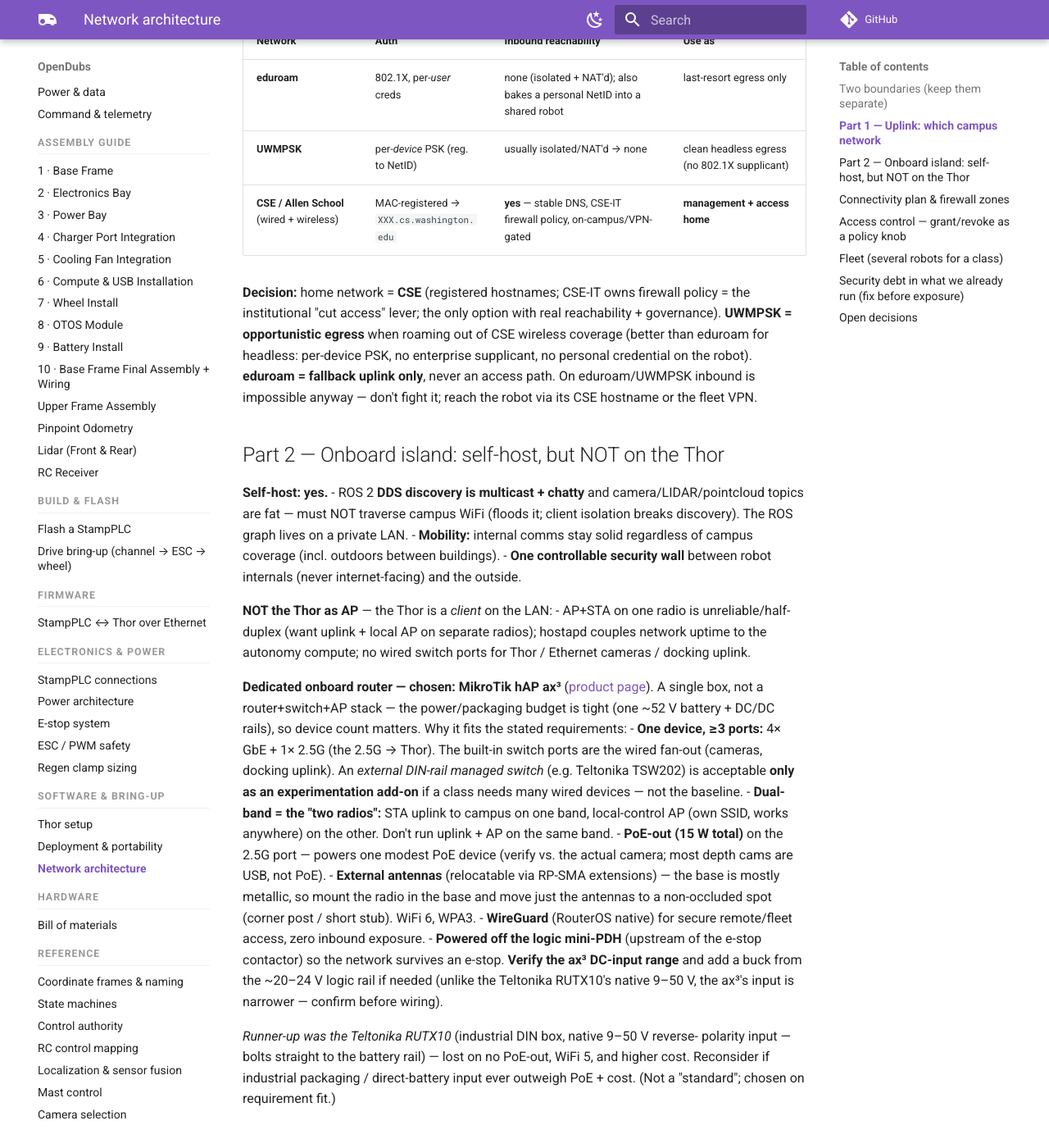
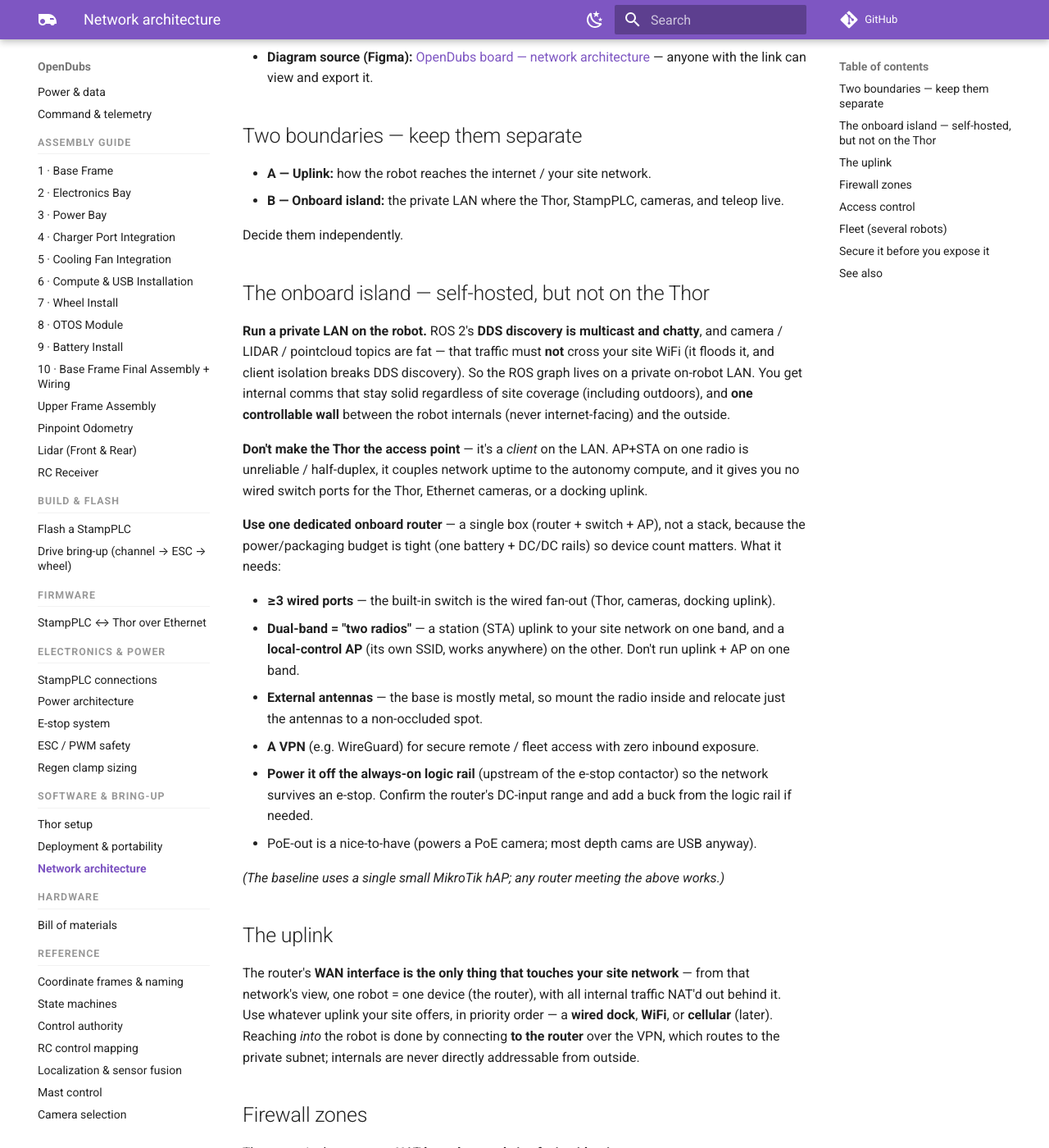
Before and after one commit to UW-Allen-School-Robotics/opendubs, an MkDocs documentation site: the page built from docs/network-architecture.md, in a window 1280 px wide and 1400 px high, scrolled down 621 px. Shown: the whole window at 82% size. Built offline with MkDocs 1.6.1 and Material for MkDocs 9.7.7, drawn with Linux system fonts in a browser that asks for light colours; comment, search, counter and statistics services are not loaded; some of the changed text lies outside the part shown; grey boxes are pictures that could not be loaded.

Commit message:
docs: hard-scrub the network architecture page + add the Figma diagram
Generalize for an outside replicator and drop the UW-specifics: removed the
eduroam / UWMPSK / CSE / Allen School / *.cs.washington.edu / CSE-IT campus-uplink
content, the internal-notes references, and the ax3-vs-RUTX10 comparison — the
uplink is now "whatever your site offers." Reframed the backward-looking "Security
debt in what we already run" as a forward-looking "Secure it before you expose it"
(keeping the actionable points: dashboard auth, bind rosbridge/foxglove to the LAN,
default-deny inbound). "student" -> "guest/user". Added the network-architecture
Figma diagram (node 46-2423).

Co-Authored-By: Claude Opus 4.8 <noreply@anthropic.com>

````diff
--- a/docs/network-architecture.md
+++ b/docs/network-architecture.md
@@ -1,162 +1,102 @@
-# Network Architecture — Connectivity, Access Control & Security
+# Network architecture
 
-**Status: design — not yet implemented.** Deployment context: the robot(s) run
-mostly at **UW / Allen School (CSE)**. Companion to
-[control-authority.md](control-authority.md),
-hardening-roadmap.md (track 6 deploy/ops),
-capability-backlog.md (#3 onboard WiFi).
+**Status: design — not fully implemented.** How the robot connects, keeps its internal ROS network
+private, and controls who can reach what.
 
-> UW network *policy* specifics (client isolation, NAT, inbound rules) should be
-> **confirmed with CSE-IT / UW-IT** — the postures below are the usual shape, not
-> a guarantee.
+<div style="position: relative; padding-bottom: 60%; height: 0; overflow: hidden; border: 1px solid var(--md-default-fg-color--lightest); border-radius: 0.2rem; margin: 1em 0;">
+  <iframe style="position: absolute; inset: 0; width: 100%; height: 100%; border: 0;" src="https://embed.figma.com/board/LVbgJwMKO65TARF3m6v7I6/OpenDubs?node-id=46-2423&embed-host=opendubs-docs" allowfullscreen loading="lazy" title="OpenDubs network architecture (Figma)"></iframe>
+</div>
 
-## Two boundaries (keep them separate)
+- **Diagram source (Figma):** [OpenDubs board — network architecture](https://www.figma.com/board/LVbgJwMKO65TARF3m6v7I6/OpenDubs?node-id=46-2423) — anyone with the link can view and export it.
 
-- **A — Uplink:** how the robot reaches campus/internet.
-- **B — Onboard island:** the private LAN where the Thor, StampLC,
-  cameras, and teleop live.
+## Two boundaries — keep them separate
 
-Decide them independently: **CSE for A, self-hosted dedicated router for B.**
+- **A — Uplink:** how the robot reaches the internet / your site network.
+- **B — Onboard island:** the private LAN where the Thor, StampPLC, cameras, and teleop live.
 
-## Part 1 — Uplink: which campus network
+Decide them independently.
 
-| Network | Auth | Inbound reachability | Use as |
-|---|---|---|---|
-| **eduroam** | 802.1X, per-*user* creds | none (isolated + NAT'd); also bakes a personal NetID into a shared robot | last-resort egress only |
-| **UWMPSK** | per-*device* PSK (reg. to NetID) | usually isolated/NAT'd → none | clean headless egress (no 802.1X supplicant) |
-| **CSE / Allen School** (wired + wireless) | MAC-registered → `XXX.cs.washington.edu` | **yes** — stable DNS, CSE-IT firewall policy, on-campus/VPN-gated | **management + access home** |
+## The onboard island — self-hosted, but not on the Thor
 
-**Decision:** home network = **CSE** (registered hostnames; CSE-IT owns firewall
-policy = the institutional "cut access" lever; the only option with real
-reachability + governance). **UWMPSK = opportunistic egress** when roaming out of
-CSE wireless coverage (better than eduroam for headless: per-device PSK, no
-enterprise supplicant, no personal credential on the robot). **eduroam = fallback
-uplink only**, never an access path. On eduroam/UWMPSK inbound is impossible
-anyway — don't fight it; reach the robot via its CSE hostname or the fleet VPN.
+**Run a private LAN on the robot.** ROS 2's **DDS discovery is multicast and chatty**, and
+camera / LIDAR / pointcloud topics are fat — that traffic must **not** cross your site WiFi (it
+floods it, and client isolation breaks DDS discovery). So the ROS graph lives on a private on-robot
+LAN. You get internal comms that stay solid regardless of site coverage (including outdoors), and
+**one controllable wall** between the robot internals (never internet-facing) and the outside.
 
-## Part 2 — Onboard island: self-host, but NOT on the Thor
+**Don't make the Thor the access point** — it's a *client* on the LAN. AP+STA on one radio is
+unreliable / half-duplex, it couples network uptime to the autonomy compute, and it gives you no
+wired switch ports for the Thor, Ethernet cameras, or a docking uplink.
 
-**Self-host: yes.**
-- ROS 2 **DDS discovery is multicast + chatty** and camera/LIDAR/pointcloud topics
-  are fat — must NOT traverse campus WiFi (floods it; client isolation breaks
-  discovery). The ROS graph lives on a private LAN.
-- **Mobility:** internal comms stay solid regardless of campus coverage (incl.
-  outdoors between buildings).
-- **One controllable security wall** between robot internals (never internet-facing)
-  and the outside.
+**Use one dedicated onboard router** — a single box (router + switch + AP), not a stack, because the
+power/packaging budget is tight (one battery + DC/DC rails) so device count matters. What it needs:
 
-**NOT the Thor as AP** — the Thor is a *client* on the LAN:
-- AP+STA on one radio is unreliable/half-duplex (want uplink + local AP on separate
-  radios); hostapd couples network uptime to the autonomy compute; no wired switch
-  ports for Thor / Ethernet cameras / docking uplink.
+- **≥3 wired ports** — the built-in switch is the wired fan-out (Thor, cameras, docking uplink).
+- **Dual-band = "two radios"** — a station (STA) uplink to your site network on one band, and a
+  **local-control AP** (its own SSID, works anywhere) on the other. Don't run uplink + AP on one band.
+- **External antennas** — the base is mostly metal, so mount the radio inside and relocate just the
+  antennas to a non-occluded spot.
+- **A VPN** (e.g. WireGuard) for secure remote / fleet access with zero inbound exposure.
+- **Power it off the always-on logic rail** (upstream of the e-stop contactor) so the network
+  survives an e-stop. Confirm the router's DC-input range and add a buck from the logic rail if needed.
+- PoE-out is a nice-to-have (powers a PoE camera; most depth cams are USB anyway).
 
-**Dedicated onboard router — chosen: MikroTik hAP ax³** ([product page](https://mikrotik.com/product/hap_ax3)).
-A single box, not a router+switch+AP stack — the power/packaging budget is tight (one
-~52 V battery + DC/DC rails), so device count matters. Why it fits the stated requirements:
-- **One device, ≥3 ports:** 4× GbE + 1× 2.5G (the 2.5G → Thor). The built-in switch
-  ports are the wired fan-out (cameras, docking uplink). An
-  *external DIN-rail managed switch* (e.g. Teltonika TSW202) is acceptable **only as
-  an experimentation add-on** if a class needs many wired devices — not the baseline.
-- **Dual-band = the "two radios":** STA uplink to campus on one band, local-control
-  AP (own SSID, works anywhere) on the other. Don't run uplink + AP on the same band.
-- **PoE-out (15 W total)** on the 2.5G port — powers one modest PoE device (verify
-  vs. the actual camera; most depth cams are USB, not PoE).
-- **External antennas** (relocatable via RP-SMA extensions) — the base is mostly
-  metallic, so mount the radio in the base and move just the antennas to a
-  non-occluded spot (corner post / short stub). WiFi 6, WPA3.
-- **WireGuard** (RouterOS native) for secure remote/fleet access, zero inbound exposure.
-- **Powered off the logic mini-PDH** (upstream of the e-stop contactor) so the
-  network survives an e-stop. **Verify the ax³ DC-input range** and add a buck from
-  the ~20–24 V logic rail if needed (unlike the Teltonika RUTX10's native 9–50 V,
-  the ax³'s input is narrower — confirm before wiring).
+*(The baseline uses a single small MikroTik hAP; any router meeting the above works.)*
 
-*Runner-up was the Teltonika RUTX10* (industrial DIN box, native 9–50 V reverse-
-polarity input — bolts straight to the battery rail) — lost on no PoE-out, WiFi 5,
-and higher cost. Reconsider if industrial packaging / direct-battery input ever
-outweigh PoE + cost. (Not a "standard"; chosen on requirement fit.)
+## The uplink
 
-## Connectivity plan & firewall zones
+The router's **WAN interface is the only thing that touches your site network** — from that
+network's view, one robot = one device (the router), with all internal traffic NAT'd out behind it.
+Use whatever uplink your site offers, in priority order — a **wired dock**, **WiFi**, or **cellular**
+(later). Reaching *into* the robot is done by connecting **to the router** over the VPN, which routes
+to the private subnet; internals are never directly addressable from outside.
 
-The router is the **gateway, NAT boundary, and the campus-facing identity**. The
-thing that associates to CSE (registered MAC → `robotN.cs.washington.edu`) is the
-router's WAN interface; the Thor and internals are **never individually on campus**
-— from CSE-IT's view one robot = one registered host (the router), with all internal
-traffic NAT'd out behind it. To reach *into* the robot, an admin connects **to the
-router** (WireGuard) which routes to the private subnet; internals are never directly
-addressable from outside.
+## Firewall zones
 
-```
-   WAN (uplinks, priority): ① wired dock → CSE wired  ② WiFi-STA → CSE/UWMPSK  ③ LTE (later)
-                                   │  NAT · stateful firewall · DNS/DHCP · WireGuard endpoint
-                 ┌─────────────────┴─────────────────┐
-        LAN-CORE (trusted 10.42.N.0/24)        STUDENT VLAN (guest SSID, isolated)
-        Thor(2.5G) · cameras ·       student laptops/phones
-        StampLC-bridge · ROS/DDS island
-```
+The router is the **gateway, NAT boundary, and site-facing identity.**
 
-**"Outbound-only" = stateful NAT, not "nothing comes back."** The firewall blocks
-*unsolicited* inbound, not replies. Updates/downloads (apt, pip, ROS pkgs, container
-pulls, NTP, model weights) are **outbound-initiated**, so they're permitted by the
-`LAN-core → WAN` rule + ESTABLISHED/RELATED — **no inbound hole needed**. Campus auth
-(UWMPSK PSK / CSE MAC-reg / eduroam 802.1X with a *service* identity, not a personal
-NetID) happens at the router's STA uplink, invisible to the internals.
+**"Outbound-only" = stateful NAT, not "nothing comes back."** The firewall blocks *unsolicited*
+inbound, not replies — so updates/downloads (apt, pip, ROS packages, container pulls, NTP) work
+outbound with **no inbound hole needed.**
 
 | From → To | Policy |
 |---|---|
 | LAN-core → WAN | **ALLOW** (stateful) — updates/downloads live here |
 | WAN → internal | **DROP new**; ESTABLISHED/RELATED only |
 | LAN-core → LAN-core | ALLOW (the ROS island) |
-| Admin (WireGuard peer) → LAN-core | ALLOW |
-| Student → dashboard :8080 (+ optional teleop / Foxglove RO) | ALLOW (narrow allowlist) |
-| Student → rest of LAN-core (ROS svcs, StampLC, SSH) | **DENY** |
-| Student → WAN (internet) | **DENY** (robot uplink is for the robot, not a hotspot) |
-| Student → Student | DENY (client isolation) |
+| Admin (VPN peer) → LAN-core | ALLOW |
+| Guest → dashboard `:8080` (+ optional teleop / Foxglove read-only) | ALLOW (narrow allowlist) |
+| Guest → rest of LAN-core (ROS services, StampPLC, SSH) | **DENY** |
+| Guest → internet | **DENY** (the uplink is for the robot, not a hotspot) |
+| Guest → Guest | DENY (client isolation) |
 
-**Policy levers:**
-- **Student internet = denied by default** (decided) — students reach the application
-  surface only, not the internet (avoids campus AUP/bandwidth issues + NAT'ing student
-  traffic under our registered host). Easy to relax later.
-- **Bulk-download / update gating = noted, NOT enforced** (decided) — egress is allowed
-  continuously; too much dev work ahead to bottleneck updates to the dock. Revisit as
-  an ops policy (update-while-docked) once the build settles.
-- *Later hardening:* **egress allowlisting** (restrict the Thor's outbound to known
-  destinations) to shrink blast radius — not now; wide-open egress + default-deny
-  ingress is the fine baseline.
+## Access control
 
-## Access control — grant/revoke as a policy knob
+- **Users never touch robot internals** — only a defined application surface: the kiosk dashboard
+  (HTTP), an optional teleop endpoint, optional Foxglove read-only. ROS actuator services, StampPLC
+  command endpoints, and SSH stay LAN-only / admin-only.
+- **Cut-off is one action** — disable the guest SSID, revoke a VPN peer, flip a router firewall rule,
+  or disable the dashboard's guest role — instantly, and fleet-wide if centrally managed.
 
-- **Students never touch robot internals.** Defined application surface only: the
-  kiosk dashboard (HTTP), optional teleop endpoint, optional Foxglove read-only.
-  ROS actuator services, StampLC command endpoints, SSH → LAN-only / admin-only.
-- **Cut-off = one action:** disable the student SSID / revoke a WireGuard peer /
-  flip a router firewall rule / disable the dashboard student role — instantly,
-  fleet-wide if centrally managed.
+## Fleet (several robots)
 
-## Fleet (several robots for a class)
+- Per-robot subnet (e.g. `10.42.<robot-id>.0/24`) — no collisions; each robot's dashboard is
+  predictably addressable.
+- A small **fleet VPN** (each robot a VPN peer to a coordinator) for management.
 
-- Per-robot subnet plan, e.g. `10.42.<robot-id>.0/24` — no collisions; robot N's
-  dashboard predictably addressable.
-- CSE-IT-registered hostnames per unit; small **fleet VPN** (each robot a WireGuard
-  peer to a coordinator) for management.
+## Secure it before you expose it
 
-## Security debt in what we already run (fix before exposure)
+The baseline runs some services open on the trusted LAN. **Before exposing the robot to any
+untrusted user, close these:**
 
-1. **Dashboard has no authN** (`uvicorn --host 0.0.0.0:8080`). Fine on a trusted
-   LAN; **add auth before any student-facing exposure.**
-2. **rosbridge (:9090) + foxglove (:8765) bind `0.0.0.0`, no auth** → bind to the
-   LAN interface + firewall from WAN (enforces the existing "onboard network only"
-   convention).
-3. **Default-deny inbound at the router WAN.** Robot initiates outbound only
-   (updates, NTP, VPN dial-out). ROS/DDS/StampLC never WAN-reachable.
+1. **The dashboard has no authentication** (`uvicorn 0.0.0.0:8080`) — fine on a trusted LAN; **add
+   auth before any user-facing exposure.**
+2. **rosbridge (`:9090`) and Foxglove (`:8765`) bind `0.0.0.0` with no auth** — bind them to the LAN
+   interface and firewall them off the WAN.
+3. **Default-deny inbound at the router WAN** — the robot initiates outbound only (updates, NTP, VPN
+   dial-out); ROS / DDS / StampPLC are never WAN-reachable.
 
-## Open decisions
+## See also
 
-- ~~Router SKU~~ → **decided: MikroTik hAP ax³** (single device). Pre-buy checks:
-  exact DC-input range (buck from logic rail?), RP-SMA connector match for antenna
-  extensions, and whether 15 W PoE-out covers the actual camera (or it's USB anyway).
-- **Cellular** for true off-campus — deferred (out of scope now). If needed later,
-  add via a USB LTE modem on the ax³ or a cellular-capable router (Teltonika RUTX11).
-- Central fleet management: CSE-IT-managed policy vs. our own coordinator/VPN vs. both.
-- Dashboard auth mechanism (CSE SSO / OIDC vs. local accounts vs. reverse-proxy auth).
-- Whether teleop/VR (capability-backlog #7) gets a dedicated high-rate path/VLAN.
-- Docking connector (power + gigabit) mechanical design.
+- [Control authority & modes](control-authority.md)
+- [Power & data interface](interfaces/power-data.md) — the comms buses a payload can use.
````
